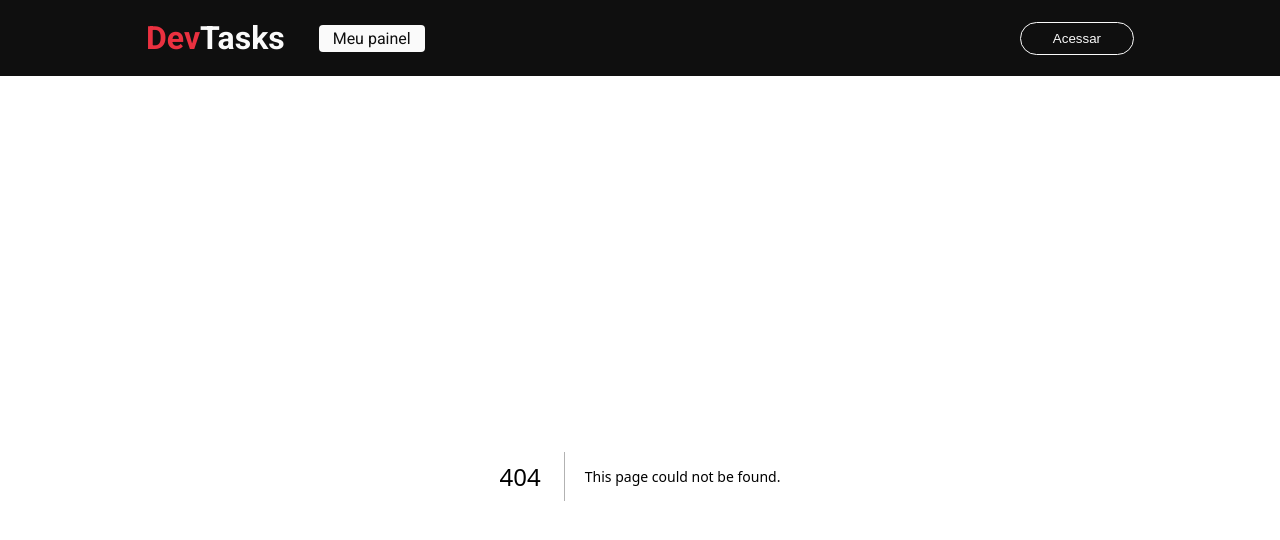
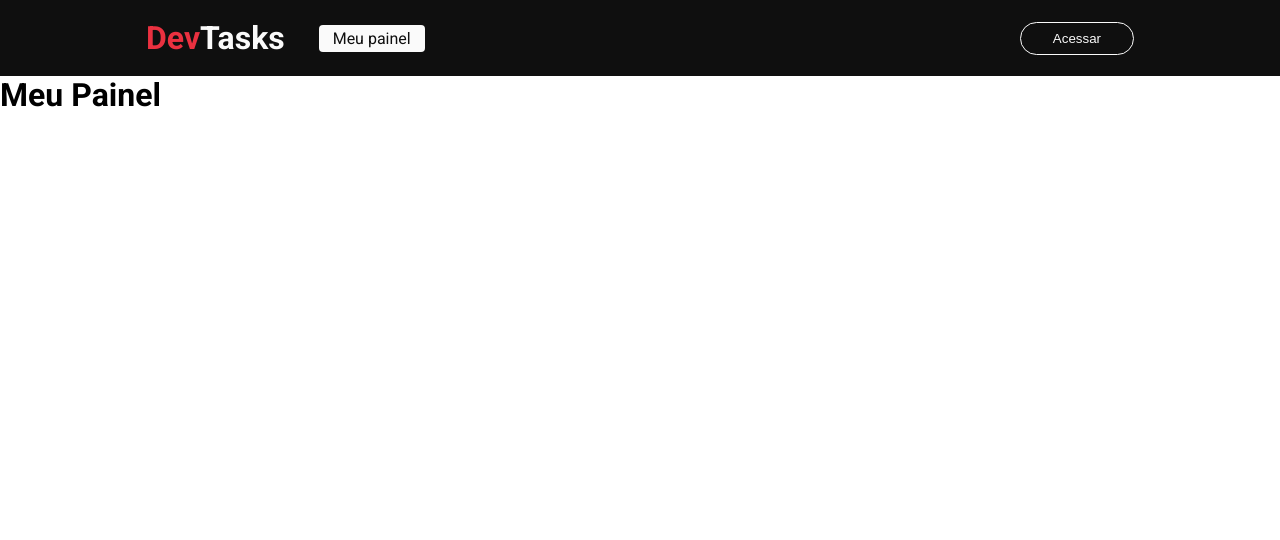
Before and after one commit to thiagodnt/dev-tasks, a Next.js app: page /dashboard in a window 1280 px wide. Before the commit this address had no page. Shown: the top 540 px of the page. Built offline with nearby package versions, Linux system fonts and the light colour scheme.

Commit message:
feat: setup nextauth google provider

```diff
--- a/package.json
+++ b/package.json
@@ -9,6 +9,7 @@
   },
   "dependencies": {
     "next": "16.2.4",
+    "next-auth": "^4.24.14",
     "react": "19.2.4",
     "react-dom": "19.2.4"
   },
--- a/pages/_app.tsx
+++ b/pages/_app.tsx
@@ -2,6 +2,7 @@ import { Roboto } from 'next/font/google';
 import '@/styles/globals.css';
 import type { AppProps } from 'next/app';
 import Header from '@/components/Header';
+import { SessionProvider } from 'next-auth/react';
 
 const roboto = Roboto({
 	subsets: ['latin'],
@@ -10,9 +11,11 @@ const roboto = Roboto({
 
 export default function App({ Component, pageProps }: AppProps) {
 	return (
-		<main className={roboto.className}>
-			<Header />
-			<Component {...pageProps} />
-		</main>
+		<SessionProvider session={pageProps.session}>
+			<main className={roboto.className}>
+				<Header />
+				<Component {...pageProps} />
+			</main>
+		</SessionProvider>
 	);
 }
--- /dev/null
+++ b/pages/dashboard/index.tsx
@@ -0,0 +1,13 @@
+import styles from './dashboard.module.css';
+import Head from 'next/head';
+
+export default function Dashboard() {
+	return (
+		<div className={styles.container}>
+			<Head>
+				<title>DevTasks | Meu Painel</title>
+			</Head>
+			<h1>Meu Painel</h1>
+		</div>
+	);
+}
```
Also changed, not shown: pages/api/auth/[...nextauth].ts (added, +14 -0 lines), pages/dashboard/dashboard.module.css (added), 1 other file (tests, documents, lock files or other folders).
